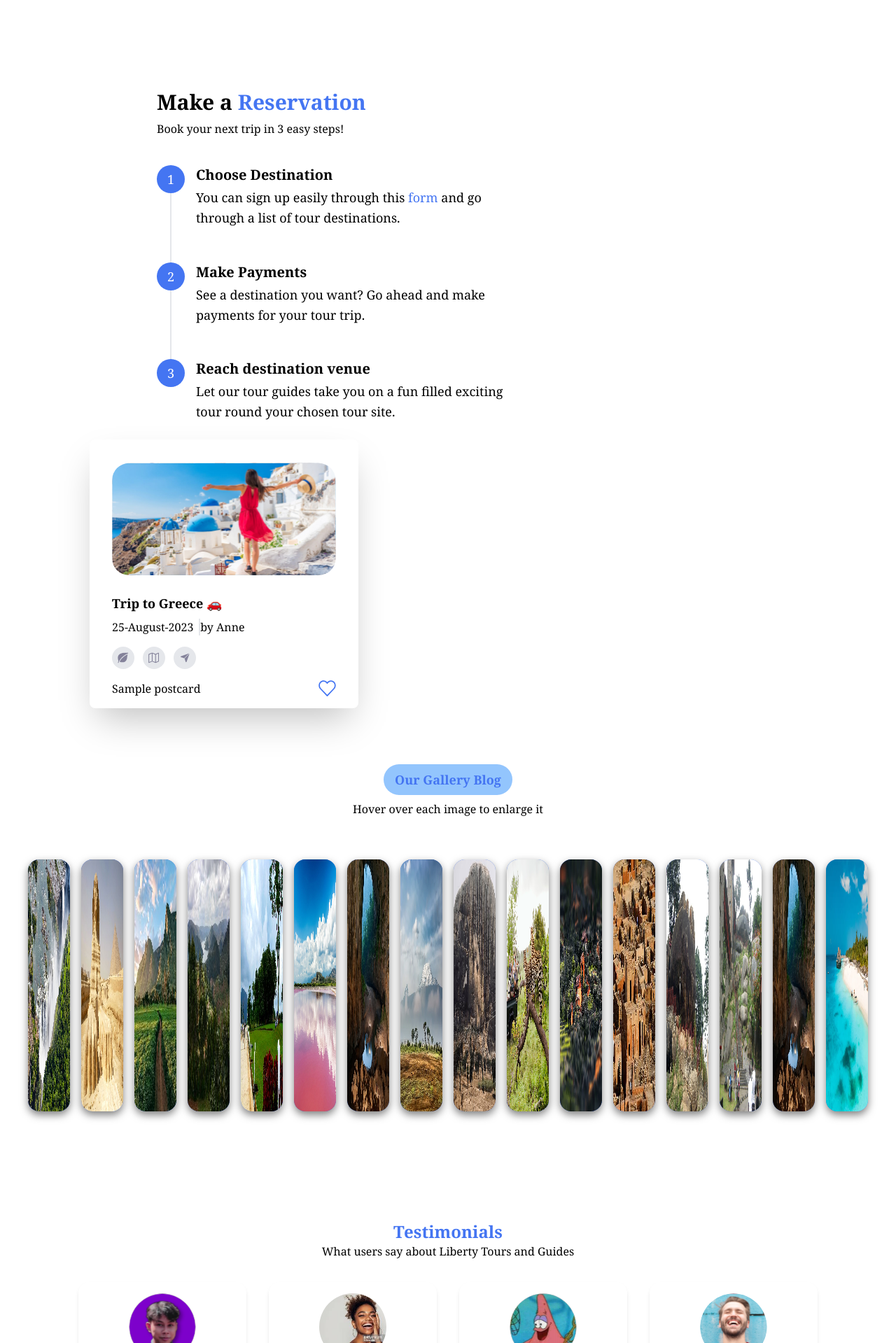
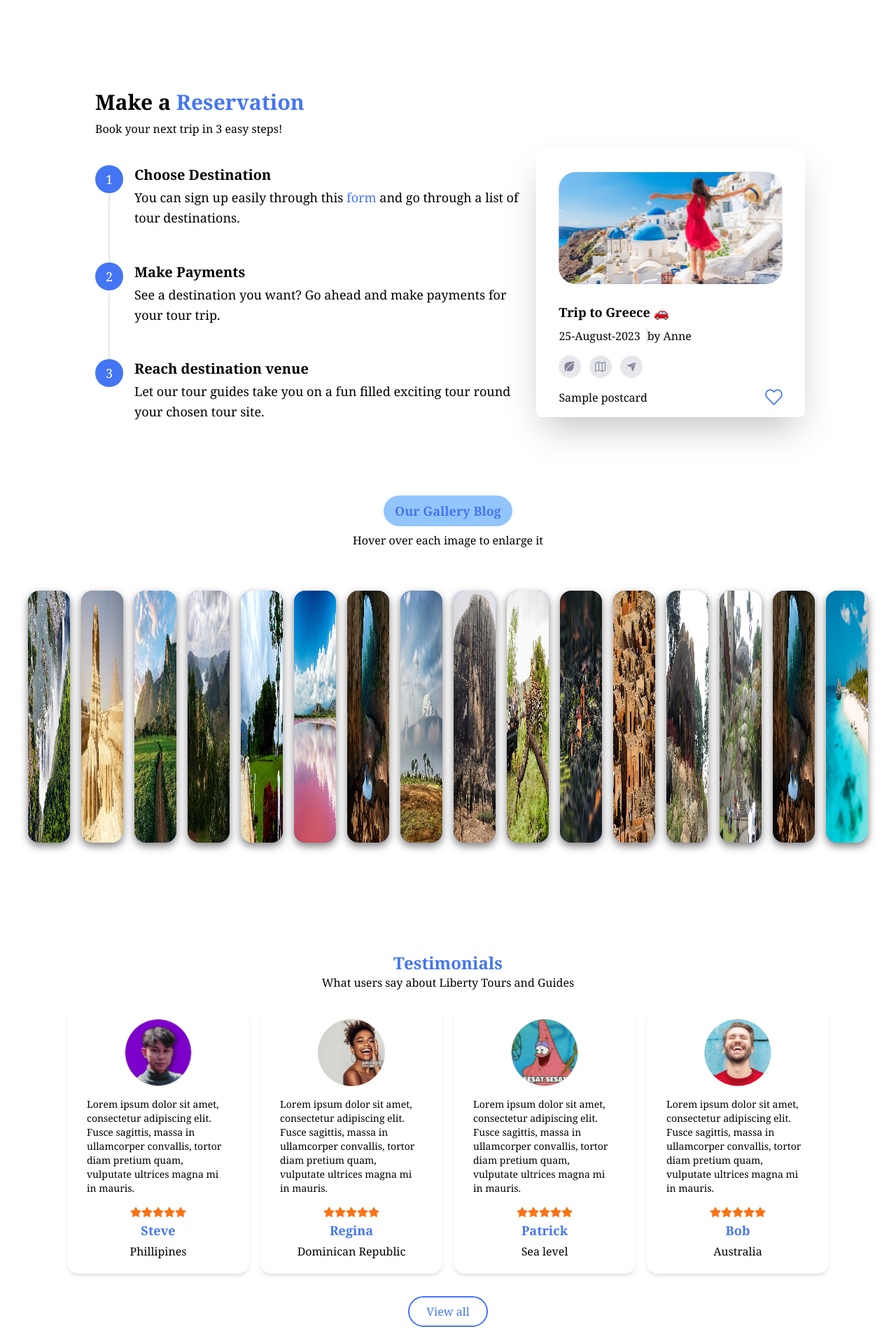
Before and after one commit to OmaJuliet/Liberty-Tours, a React (Create React App) app: page / in a window 1280 px wide. Shown: the part 861-2780 px from the top of the page at 70% size. Built offline with nearby package versions, Linux system fonts and the light colour scheme; no server answers.

Commit message:
style: code formatting

```diff
--- a/src/Components/Home Page/Faq.tsx
+++ b/src/Components/Home Page/Faq.tsx
@@ -21,18 +21,17 @@ const Faq = () => {
 
   return (
     <>
+      <section className="text-center px-4 flex justify-center">
+        <p className="bg-blue-200 text-brandColor lg:text-lg text-sm py-2 px-4 font-semibold rounded-full">Frequently Asked Questions</p>
+      </section>
       <div className="accordion-style" id="faq">
-        {/* <h2 className="accordion-heading">Frequently Asked Questions</h2> */}
-        <section className="container mx-auto flex justify-center text-center px-4 lg:ml-36 lg:mb-8 md:mb-4 mb-1">
-          <p className="bg-blue-200 text-brandColor lg:text-lg text-sm py-2 px-4 font-semibold rounded-full">Frequently Asked Questions</p>
-        </section>
         <div className="accordion-container">
           {Question.map((item: FAQItem, index: number) => (
             <React.Fragment key={index}>
               <div className="accordion-item" onClick={() => toggle(index)}>
                 <h1 className="accordion-question">{item.question}</h1>
                 <span className="accordion-icon">
-                  {clicked === index ? <FaAngleUp/> : <FaAngleDown />}
+                  {clicked === index ? <FaAngleUp /> : <FaAngleDown />}
                 </span>
               </div>
               {clicked === index && (
--- a/src/Components/Home Page/Reserve.tsx
+++ b/src/Components/Home Page/Reserve.tsx
@@ -17,13 +17,13 @@ const Reserve = () => {
     return (
         <>
             <section className="container lg:px-32 px-4 lg:py-12 py-8 mx-auto flex flex-wrap">
-                <section className="flex flex-col w-full mb-4 lg:px-24 px-6" data-aos="fade-up-right" data-aos-duration="2000">
+                <section className="flex flex-col w-full mb-4 lg:px-24 xl:px-2 px-6" data-aos="fade-up-right" data-aos-duration="2000">
                     <h1 className="sm:text-3xl text-2xl mb-2 text-black font-semibold">Make a <span className="text-brandColor">Reservation</span></h1>
                     <p className="text-base">Book your next trip in 3 easy steps!</p>
                 </section>
 
-                <section className="flex lg:flex-row md:flex-row flex-wrap w-full">
-                    <div className="lg:w-3/5 lg:ml-24 ml-2 md:w-1/2 lg:pr-24 md:pr-1 md:py-6" data-aos="fade-up-right" data-aos-duration="2000">
+                <section className="flex lg:flex-row md:flex-row xl:flex-row flex-wrap w-full">
+                    <div className="lg:w-3/5 lg:ml-24 xl:ml-2 ml-2 md:w-1/2 lg:pr-24 md:pr-1 xl:pr-1 md:py-6" data-aos="fade-up-right" data-aos-duration="2000">
 
                         <div className="flex relative pb-12">
                             <div className="h-full w-10 absolute inset-0 flex items-center justify-center">
@@ -62,7 +62,7 @@ const Reserve = () => {
                         </div>
                     </div>
 
-                    <div className="w-96 h-96 lg:w-96 md:w-32 lg:ml-0 ml-8 md:ml-12 lg:mt-0 mt-8" data-aos="fade-up-left" data-aos-duration="2000">
+                    <div className="w-96 h-96 lg:w-96 md:w-32 lg:ml-0 ml-8 md:ml-12 xl:ml-4 lg:mt-0 mt-8" data-aos="fade-up-left" data-aos-duration="2000">
                         <div className="bg-white lg:w-full w-72 h-96 rounded-lg shadow-2xl flex justify-center">
                             <div className="flex flex-col">
                                 <img src={greece} className="lg:w-80 w-60 h-52 rounded-lg mt-4" alt="vacation site" />
--- a/src/Components/Home Page/Testimonial.tsx
+++ b/src/Components/Home Page/Testimonial.tsx
@@ -56,9 +56,9 @@ const Testimonial = () => {
           <h1 className="text-brandColor text-2xl font-bold">Testimonials</h1>
           <p>What users say about Liberty Tours and Guides</p>
         </section>
-        <section className="flex flex-wrap lg:px-2 px-4 lg:-m-10 -m-4 lg:my-4">
+        <section className="flex flex-wrap lg:px-2 px-4 xl:px-0 lg:-m-10 -m-4 lg:my-4">
           {courseCards.map((card, index) => (
-            <div className="p-4 md:w-1/2 lg:w-1/4 w-full" key={index} data-aos="flip-up" data-aos-duration="2000">
+            <div className="p-4 xl:p-2 md:w-1/2 lg:w-1/4 w-full" key={index} data-aos="flip-up" data-aos-duration="2000">
               <figure className="h-full rounded-2xl overflow-hidden shadow-md">
                 <img src={card.imageSrc} className="w-24 h-24 flex container mx-auto justify-center mt-4 object-cover object-center rounded-full" alt="" />
                 <div className="py-2 px-3">
@@ -74,7 +74,7 @@ const Testimonial = () => {
           ))}
         </section>
         <section className="mt-6 flex justify-center">
-          <button className="border-2 border-brandColor py-2 px-5 text-brandColor rounded-full text-center">View all</button>
+          <button className="border-2 border-brandColor py-2 lg:px-6 px-5 text-brandColor rounded-full text-center">View all</button>
         </section>
       </section>
     </>
--- a/src/Styles/Home Page/faq.css
+++ b/src/Styles/Home Page/faq.css
@@ -60,6 +60,7 @@
         width: 70%;
         margin-left: 3px;
         height: 85vh;
+        padding-top: 0.5rem;
     }
     .accordion-container {
         top: 30%;
@@ -124,3 +125,8 @@
         margin: 1rem 2rem;
     }
   }
+  @media (width: 1280px) {
+    .accordion-style {
+        height: 75vh;
+    }
+  }
```
